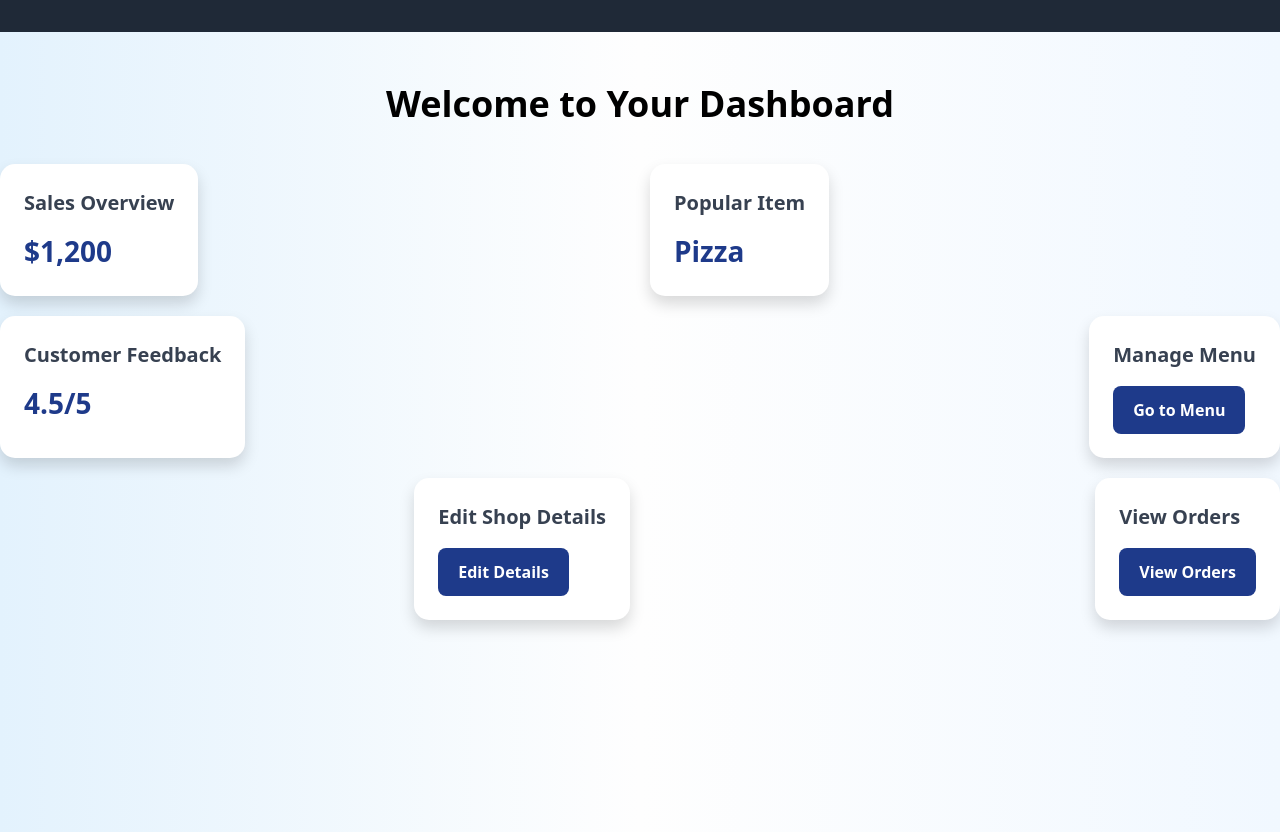
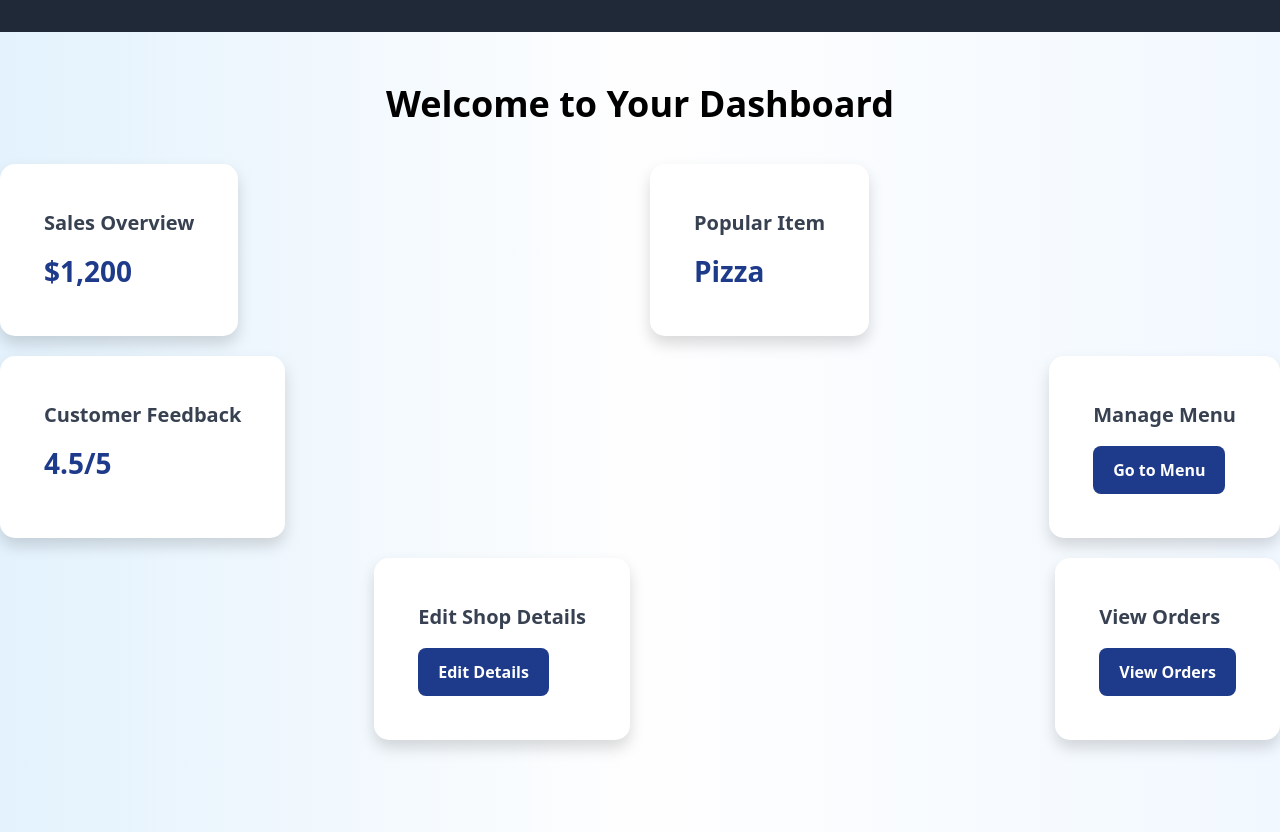
Before and after one commit to ruchspatil/VueCart, a Nuxt app: page /dashboard in a window 1280 px wide. Built offline with nearby package versions, Linux system fonts and the light colour scheme.

Commit message:
Update dashboard.vue

```diff
--- a/pages/dashboard.vue
+++ b/pages/dashboard.vue
@@ -36,7 +36,7 @@
 export default {
   methods: {
     goToMenu() {
-      this.$router.push('/menu-management');
+      this.$router.push('/MenuManagement');
     }
   }
 };
@@ -56,25 +56,25 @@ export default {
 /* Card Container */
 .card-container {
   display: grid;
-  grid-template-columns: repeat(2, 1fr); /* Two columns */
-  gap: 20px; /* Spacing between cards */
+  grid-template-columns: repeat(2, 1fr);
+  gap: 20px;
   width: 100%;
-  margin: 0 auto; /* Center the container */
+  margin: 0 auto;
 }
 
 /* Align cards within columns */
 .card-container > :nth-child(-n+3) {
-  justify-self: start; /* Align first 3 cards to the left */
+  justify-self: start;
 }
 
 .card-container > :nth-child(n+4) {
-  justify-self: end; /* Align last 3 cards to the right */
+  justify-self: end;
 }
 
 /* Card Styling */
 .card {
   background: #ffffff;
-  padding: 24px;
+  padding: 44px;
   border-radius: 15px;
   box-shadow: 0 8px 15px rgba(0, 0, 0, 0.15);
   text-align: left;
```
